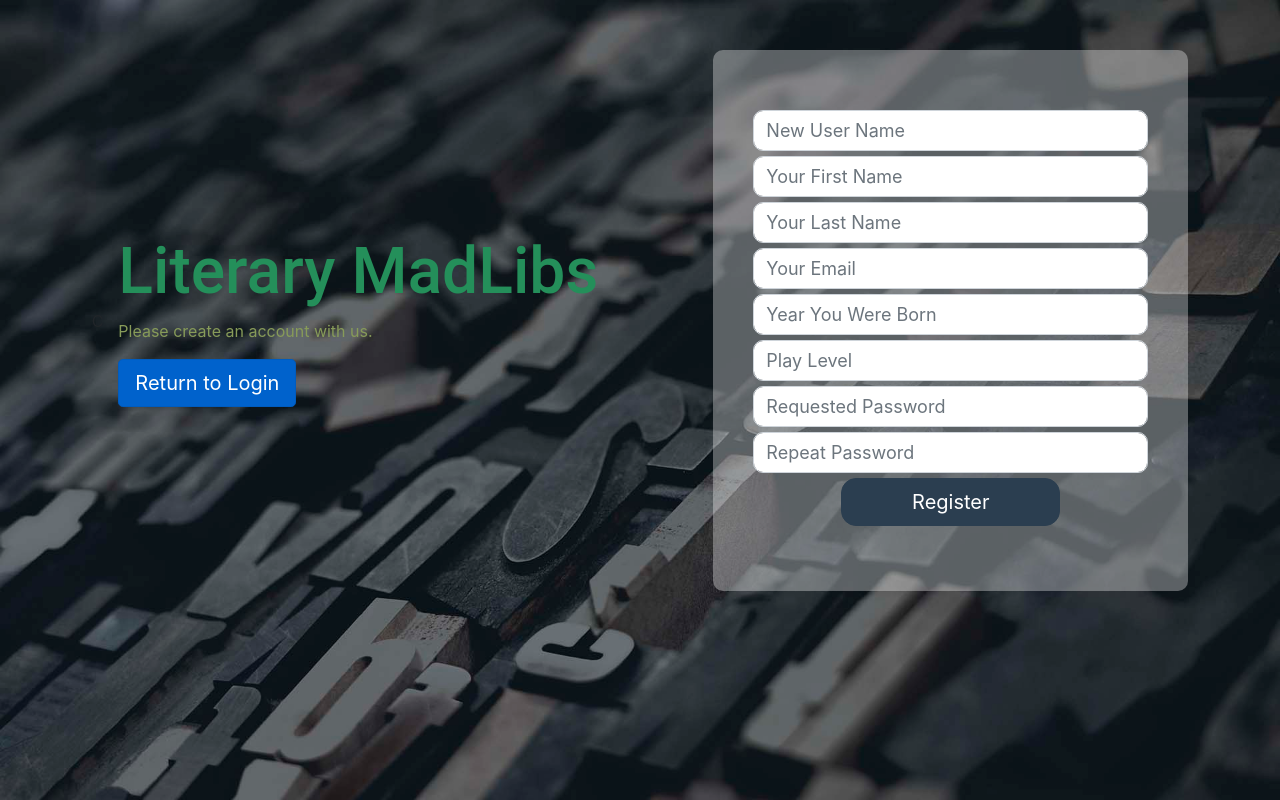
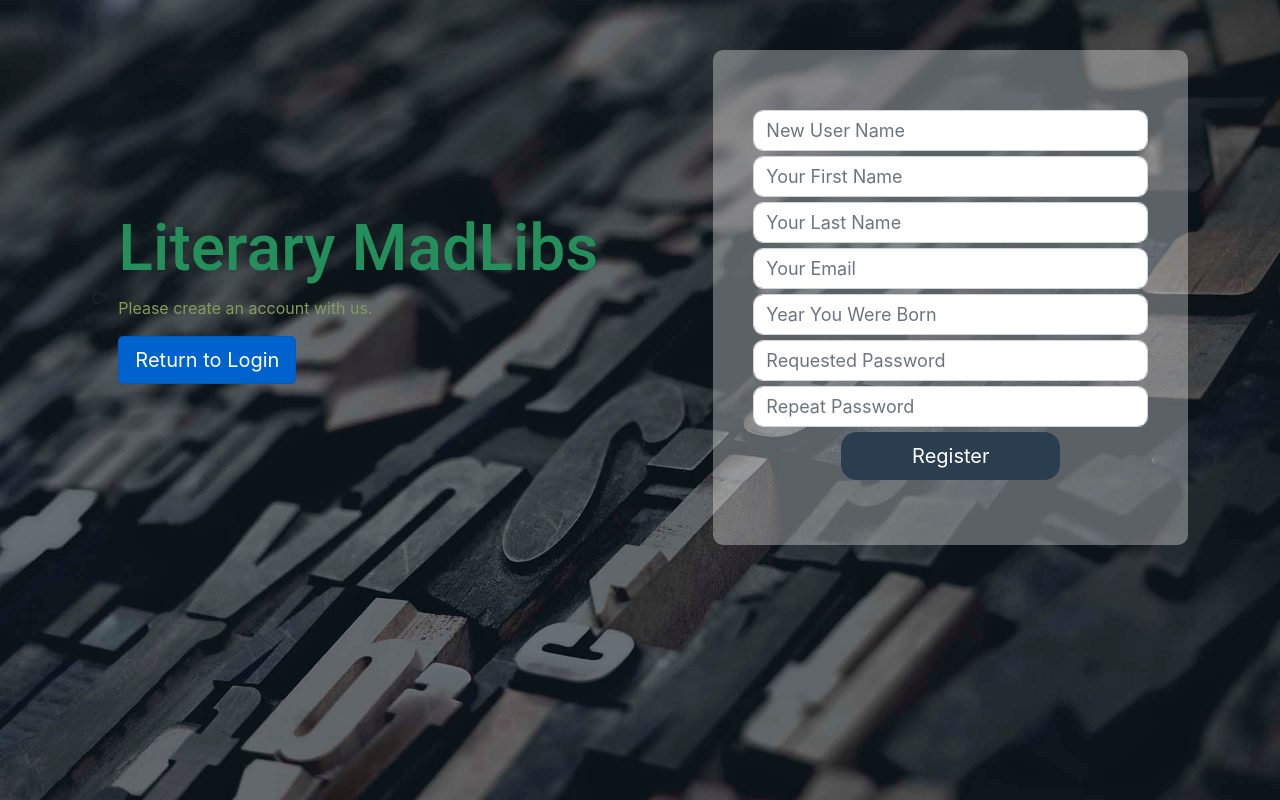
Before and after one commit to khake96/MadLibsProject2FrontEnd, an Angular app: page /registration in a window 1280 px wide. Built offline with nearby package versions, Linux system fonts and the light colour scheme.

Commit message:
aborted attempt at dropdown menu

```diff
--- a/src/app/components/registration/registration.component.html
+++ b/src/app/components/registration/registration.component.html
@@ -37,10 +37,20 @@
                             <input type="text" class="form-control my-form-control" id="inputDob"
                                 placeholder="Year You Were Born" [(ngModel)]='dobField'[ngModelOptions]="{standalone: true}" >
                         </div>
-                        <div class="form-group">
-                            <input type="text" class="form-control my-form-control" id="inputPlayLevel"
-                                placeholder="Play Level" [(ngModel)]='levelField'[ngModelOptions]="{standalone: true}" >
+<!--
+                        <div class="form-group" ng-app="level" ng-controller="myLevelCtlr">
+                            <select class="form-control my-form-control" id="inputPlayLevel"
+                                placeholder="Play Level" [(ngModel)]='levelField'[ngModelOptions]="{standalone: true}"
+                                ng-model="selectedLevel" ng-options="x for x in levels"></select>
                         </div>
+                        <script>
+
+                            var app = angular.module('level', []);
+                            app.controller('myLevelCtlr', function($scope) {
+                            $scope.levels = ["Rank Amateur", "Begginer", "Middling", "Expert"];
+                            });
+                            </script>
+-->
                         <div class="form-group">
                             <input type="password" class="form-control my-form-control" id="inputPassword1"
                                 placeholder="Requested Password" [(ngModel)]='password1Field'[ngModelOptions]="{standalone: true}" >
```
